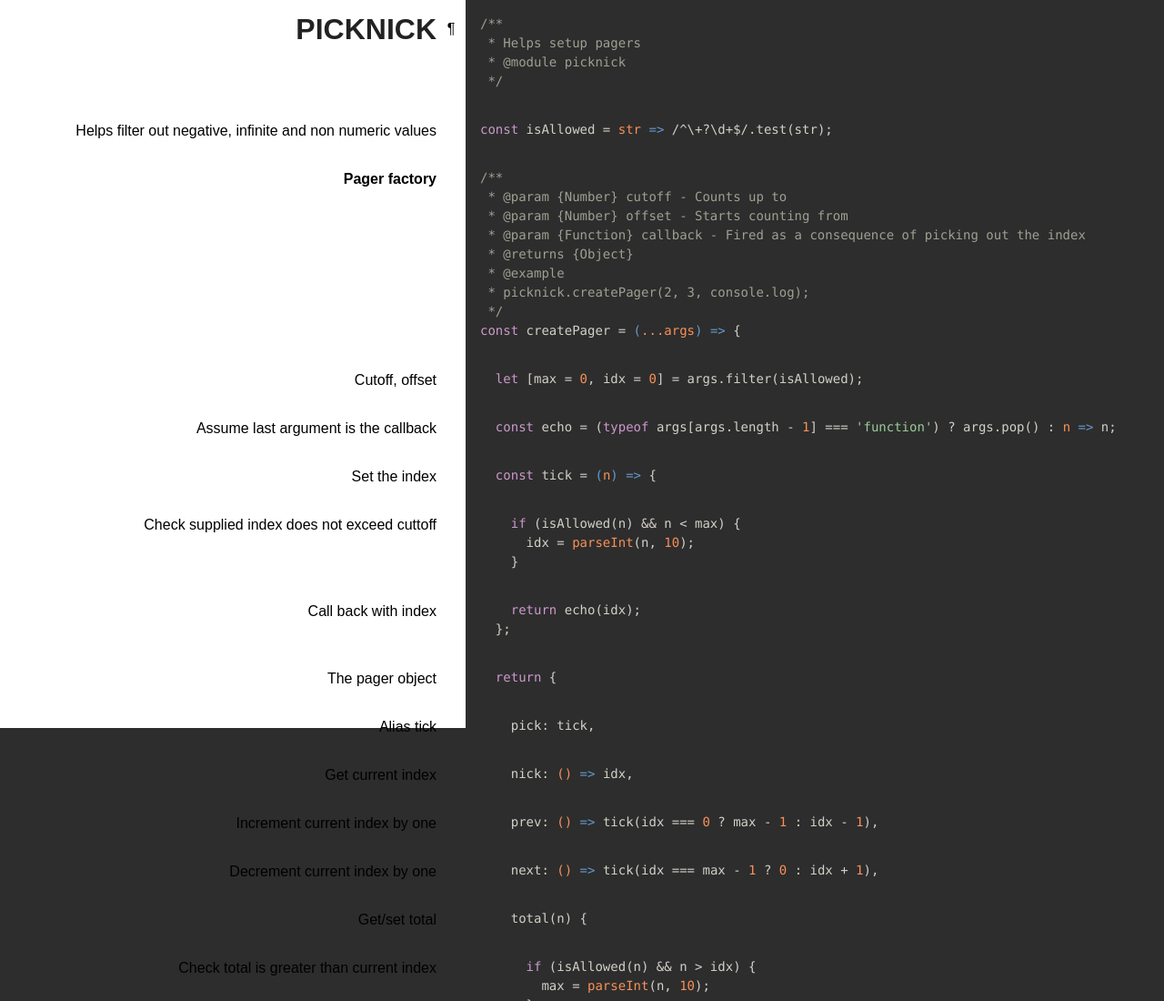
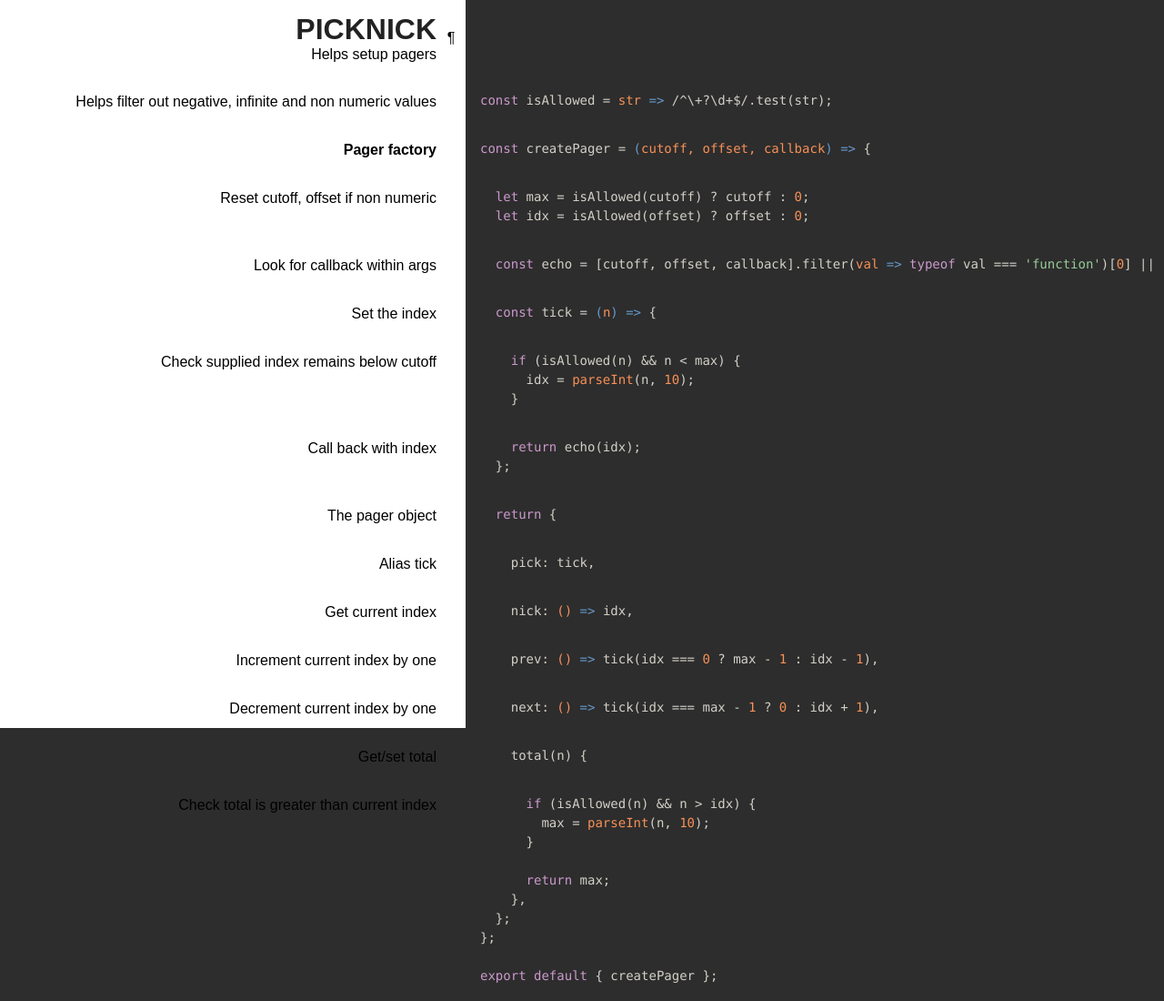
Before and after one commit to thewhodidthis/picknick, a website: page docs/index.html in a window 1280 px wide. Shown: the top 1100 px of the page at 91% size. Drawn offline with Linux system fonts and the light colour scheme.

Commit message:
docs: rebuild

```diff
--- a/docs/index.html
+++ b/docs/index.html
@@ -26,14 +26,10 @@
               <a class="pilcrow" href="#section-1">&#182;</a>
             </div>
             <h1 id="picknick">Picknick</h1>
+<p>Helps setup pagers</p>
 
           </div>
 
-
-          <div class="content"><div class='highlight'><pre><span class="hljs-comment">/**
- * Helps setup pagers
- * @module picknick
- */</span></pre></div></div>
 
         </li>
 
@@ -65,15 +61,7 @@
           </div>
 
 
-          <div class="content"><div class='highlight'><pre><span class="hljs-comment">/**
- * @param {Number} cutoff - Counts up to
- * @param {Number} offset - Starts counting from
- * @param {Function} callback - Fired as a consequence of picking out the index
- * @returns {Object}
- * @example
- * picknick.createPager(2, 3, console.log);
- */</span>
-<span class="hljs-keyword">const</span> createPager = <span class="hljs-function">(<span class="hljs-params">...args</span>) =&gt;</span> {</pre></div></div>
+          <div class="content"><div class='highlight'><pre><span class="hljs-keyword">const</span> createPager = <span class="hljs-function">(<span class="hljs-params">cutoff, offset, callback</span>) =&gt;</span> {</pre></div></div>
 
         </li>
 
@@ -84,12 +72,13 @@
             <div class="pilwrap">
               <a class="pilcrow" href="#section-4">&#182;</a>
             </div>
-            <p>Cutoff, offset</p>
+            <p>Reset cutoff, offset if non numeric</p>
 
           </div>
 
 
-          <div class="content"><div class='highlight'><pre>  <span class="hljs-keyword">let</span> [max = <span class="hljs-number">0</span>, idx = <span class="hljs-number">0</span>] = args.filter(isAllowed);</pre></div></div>
+          <div class="content"><div class='highlight'><pre>  <span class="hljs-keyword">let</span> max = isAllowed(cutoff) ? cutoff : <span class="hljs-number">0</span>;
+  <span class="hljs-keyword">let</span> idx = isAllowed(offset) ? offset : <span class="hljs-number">0</span>;</pre></div></div>
 
         </li>
 
@@ -100,12 +89,12 @@
             <div class="pilwrap">
               <a class="pilcrow" href="#section-5">&#182;</a>
             </div>
-            <p>Assume last argument is the callback</p>
+            <p>Look for callback within args</p>
 
           </div>
 
 
-          <div class="content"><div class='highlight'><pre>  <span class="hljs-keyword">const</span> echo = (<span class="hljs-keyword">typeof</span> args[args.length - <span class="hljs-number">1</span>] === <span class="hljs-string">'function'</span>) ? args.pop() : <span class="hljs-function"><span class="hljs-params">n</span> =&gt;</span> n;</pre></div></div>
+          <div class="content"><div class='highlight'><pre>  <span class="hljs-keyword">const</span> echo = [cutoff, offset, callback].filter(<span class="hljs-function"><span class="hljs-params">val</span> =&gt;</span> <span class="hljs-keyword">typeof</span> val === <span class="hljs-string">'function'</span>)[<span class="hljs-number">0</span>] || (<span class="hljs-function"><span class="hljs-params">n</span> =&gt;</span> n);</pre></div></div>
 
         </li>
 
@@ -132,7 +121,7 @@
             <div class="pilwrap">
               <a class="pilcrow" href="#section-7">&#182;</a>
             </div>
-            <p>Check supplied index does not exceed cuttoff</p>
+            <p>Check supplied index remains below cutoff</p>
 
           </div>
 
```
